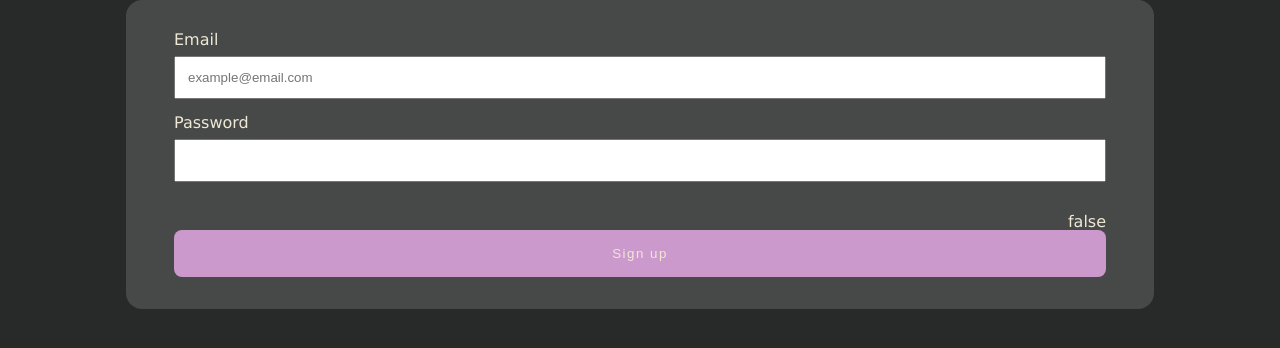
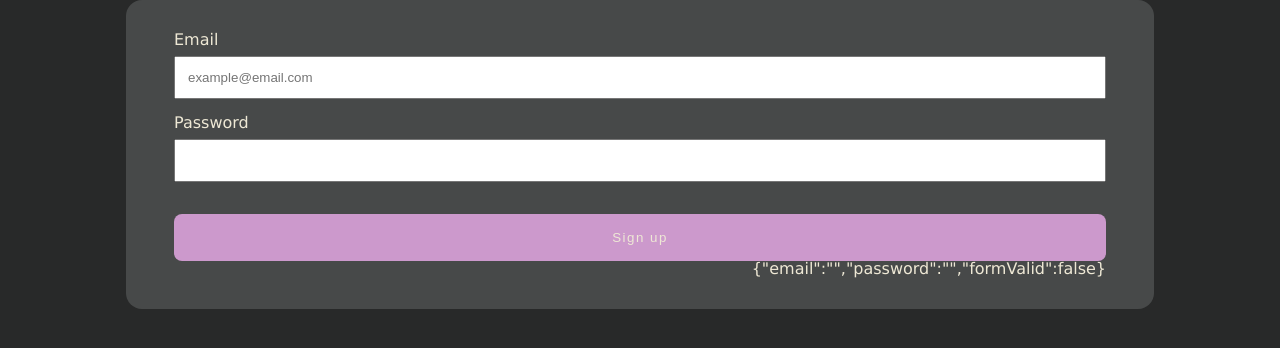
Before and after one commit to Laura-Infantes-HYD/snippets, a React (Create React App) app in the folder snippets-fe/: page /sign-up in a window 1280 px wide. Shown: the top 348 px of the page. Built offline with nearby package versions, Linux system fonts and the light colour scheme.

Commit message:
Extracts sign up form validation to provider

```diff
--- a/snippets-fe/src/App.js
+++ b/snippets-fe/src/App.js
@@ -14,6 +14,7 @@ import Favourites from "./components/templates/Favourites";
 import Signup from "./components/templates/Signup";
 import MessageScreen from "./components/templates/MessageScreen";
 import ConfirmAccount from "./components/templates/ConfirmAccount";
+import SignupValidationProvider from "./providers/SignupValidationProvider";
 
 function App() {
   return (
@@ -29,7 +30,9 @@ function App() {
             <Home />
           </Route>
           <Route path="/sign-up">
-            <Signup />
+            <SignupValidationProvider>
+              <Signup />
+            </SignupValidationProvider>
           </Route>
           <Route path="/confirm/:token" component={ConfirmAccount} />
           <Route path="/message/:type" component={MessageScreen} />
--- a/snippets-fe/src/components/molecules/SignupForm.js
+++ b/snippets-fe/src/components/molecules/SignupForm.js
@@ -1,4 +1,4 @@
-import React, { useRef, useReducer, useEffect } from "react";
+import React, { useRef, useContext, useReducer, useEffect } from "react";
 import styled from "styled-components";
 import Button from "../atoms/Button";
 import Loader from "../atoms/Loader";
@@ -9,6 +9,7 @@ import isEmpty from "validator/lib/isEmpty";
 import isLength from "validator/lib/isLength";
 import { useCreateUserMutation } from "../../services/snippets";
 import { useHistory } from "react-router";
+import { SignupValidationContext } from "../../providers/SignupValidationProvider";
 
 const FormWrap = styled.form`
   background: ${({ theme }) => theme.secondaryDark};
@@ -20,32 +21,8 @@ const SignupForm = () => {
   const emailRef = useRef(null);
   const passwordRef = useRef(null);
   const formRef = useRef(null);
-  const messages = {
-    email: { required: "Provide an email address", invalid: "Invalid email" },
-    password: {
-      error: "Provide a password over 7 characters long",
-    },
-  };
-  const initialFormErrState = { email: "", password: "", formValid: false };
-  const errorReducer = (errors, action) => {
-    switch (action.type) {
-      case "password error":
-        return {
-          ...errors,
-          password: messages.password.error,
-          formValid: false,
-        };
-      case "no email":
-        return { ...errors, email: messages.email.required, formValid: false };
-      case "invalid email":
-        return { ...errors, email: messages.email.invalid, formValid: false };
-      case "reset errors":
-        return { initialFormErrState, formValid: true };
-      default:
-        return errors;
-    }
-  };
-  const [errors, dispatch] = useReducer(errorReducer, initialFormErrState);
+  const { errors, dispatch } = useContext(SignupValidationContext);
+
   const [createUser, { isLoading: isCreating }] = useCreateUserMutation();
   const history = useHistory();
 
@@ -55,23 +32,20 @@ const SignupForm = () => {
     const email = emailRef.current.value;
     const password = passwordRef.current.value;
     const emailEmpty = isEmpty(email);
-    const passwordValid = isLength(password, { min: 8, max: undefined });
+    const validPassword = isLength(password, { min: 8, max: undefined });
     const validEmail = !emailEmpty && isEmail(email);
-
-    dispatch({ type: "reset errors" });
 
     if (!validEmail) dispatch({ type: "invalid email" });
     if (emailEmpty) dispatch({ type: "no email" });
-    if (!passwordValid) dispatch({ type: "password error" });
+    if (!validPassword) dispatch({ type: "password error" });
 
-    if (errors.formValid) {
+    if (validEmail && validPassword)
       createUser({ email, password }).then(createUserSuccess);
-    }
   };
 
   const createUserSuccess = () => {
     formRef.current.reset();
-    history.push("/user-created-success");
+    history.push("/message/confirmation-sent");
   };
 
   return (
@@ -82,12 +56,11 @@ const SignupForm = () => {
         placeholder="example@email.com"
       />
       <p>{errors.email}</p>
-      <Input label="Password" forwardedRef={passwordRef} />
+      <Input type="password" label="Password" forwardedRef={passwordRef} />
       <p>{errors.password}</p>
       <br></br>
       {isCreating && <Loader></Loader>}
       <PositionToRight>
-        <p>{`${errors.formValid}`}</p>
         <Button
           fullWidth
           type="submit"
@@ -95,6 +68,7 @@ const SignupForm = () => {
           text="Sign up"
           onClick={signUp}
         />
+        {`${JSON.stringify(errors)}`}
       </PositionToRight>
     </FormWrap>
   );
--- /dev/null
+++ b/snippets-fe/src/providers/SignupValidationProvider.js
@@ -0,0 +1,45 @@
+import React, { useReducer } from "react";
+
+export const SignupValidationContext = React.createContext();
+
+const SignupValidationProvider = ({ children }) => {
+  const messages = {
+    email: { required: "Provide an email address", invalid: "Invalid email" },
+    password: {
+      error: "Provide a password over 7 characters long",
+    },
+  };
+  const initialFormErrState = { email: "", password: "", formValid: false };
+  const errorReducer = (errors, action) => {
+    switch (action.type) {
+      case "password error":
+        return {
+          ...errors,
+          password: messages.password.error,
+          formValid: false,
+        };
+      case "no email":
+        return { ...errors, email: messages.email.required, formValid: false };
+      case "invalid email":
+        return { ...errors, email: messages.email.invalid, formValid: false };
+      case "form valid":
+        return { email: "", password: "", formValid: true };
+      default:
+        return errors;
+    }
+  };
+  const [errors, dispatch] = useReducer(errorReducer, initialFormErrState);
+
+  return (
+    <SignupValidationContext.Provider
+      value={{
+        errors,
+        dispatch,
+      }}
+    >
+      {children}
+    </SignupValidationContext.Provider>
+  );
+};
+
+export default SignupValidationProvider;
```
